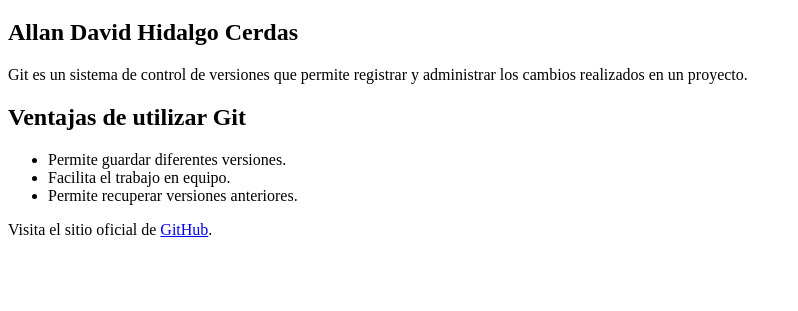
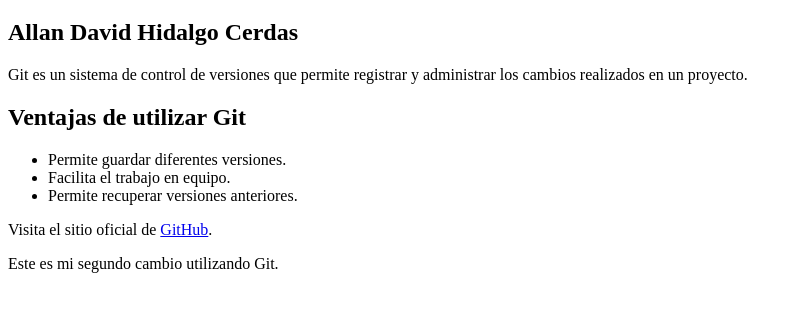
Before and after one commit to allanhidalgocGIT/Laboratorio_Git_3, a plain HTML site: page index.html in a window 1280 px wide. Shown: the part 61-372 px from the top of the page, without its empty margins (0-798 px from the left). Drawn offline with Linux system fonts and the light colour scheme.

Commit message:
Segundo commit: actualizar pagina HTML

```diff
--- a/index.html
+++ b/index.html
@@ -28,5 +28,8 @@
         Visita el sitio oficial de
         <a href="https://github.com/">GitHub</a>.
     </p>
+
+    <p>Este es mi segundo cambio utilizando Git.</p>
+
 </body>
 </html>
```
